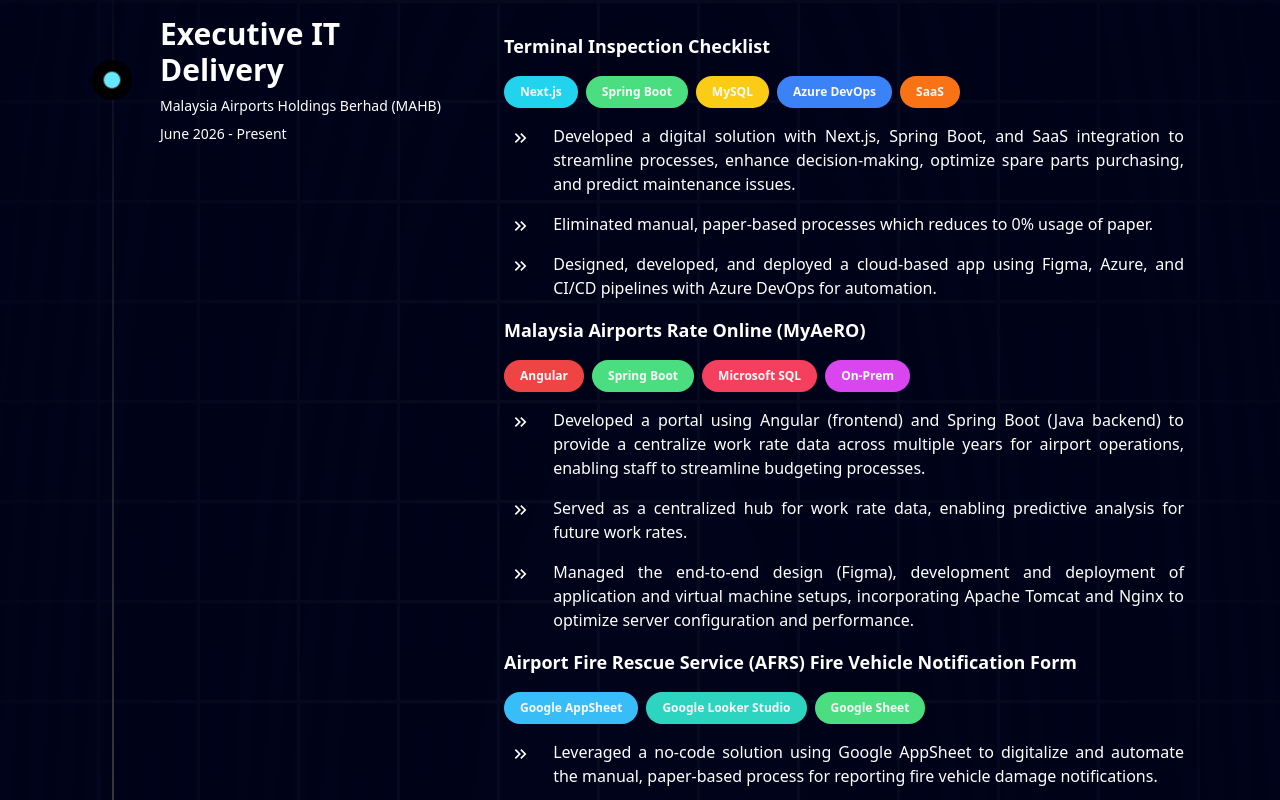
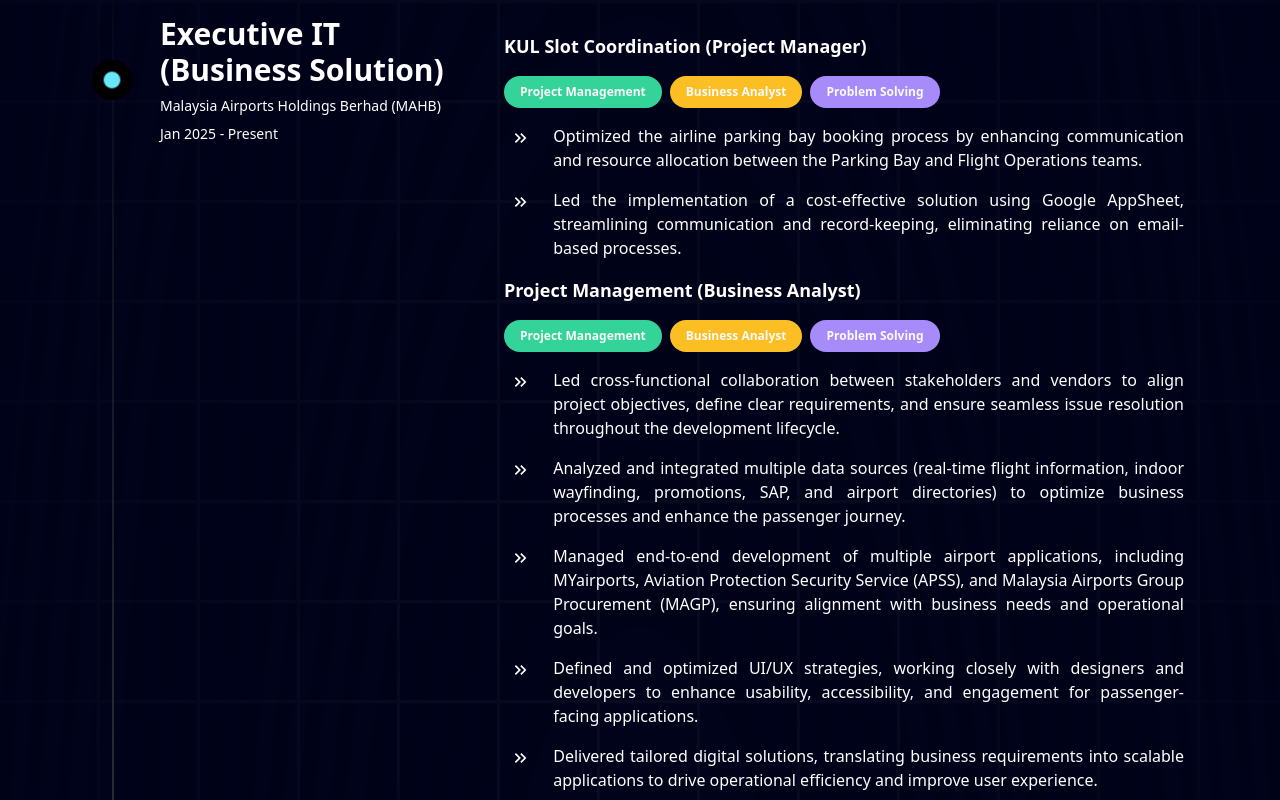
Before and after one commit to Ryukizo79/portfolionextjs, a Next.js app: page / in a window 1280 px wide. Shown: the part 1300-2100 px from the top of the page. Built offline with nearby package versions, Linux system fonts and the light colour scheme.

Commit message:
update new role

```diff
--- a/components/Achievements.tsx
+++ b/components/Achievements.tsx
@@ -109,24 +109,24 @@
       icon: '',
       link: 'https://www.linkedin.com/feed/update/urn:li:activity:7148888671570583554/',
     },
-    {
-      title: "IT Division Pinnacle Award 2024",
-      description:
-        "Recognized as a top performer within the first year of employment by providing innovative and effective solutions that significantly improved business operations. Consistently delivered best practices that streamlined processes, enhanced efficiency, and maximized user satisfaction, contributing to overall organizational success.",
-      header:
-        <div className="flex flex-1 w-full h-[10rem] min-h-[6rem] ">
-          <Image
-            alt=""
-            src='/aws cert.png'
-            width={1000}
-            height={1000}
-            className="rounded-t-lg  h-[10rem] min-h-[6rem]  w-full shadow-[0_0_24px_rgba(34,_42,_53,_0.06),_0_1px_1px_rgba(0,_0,_0,_0.05),_0_0_0_1px_rgba(34,_42,_53,_0.04),_0_0_4px_rgba(34,_42,_53,_0.08),_0_16px_68px_rgba(47,_48,_55,_0.05),_0_1px_0_rgba(255,_255,_255,_0.1)_inset]"
-          />
-        </div>,
-      className: "md:col-span-2",
-      icon: '',
-      link: '',
-    },
+    // {
+    //   title: "IT Division Pinnacle Award 2024",
+    //   description:
+    //     "Recognized as a top performer within the first year of employment by providing innovative and effective solutions that significantly improved business operations. Consistently delivered best practices that streamlined processes, enhanced efficiency, and maximized user satisfaction, contributing to overall organizational success.",
+    //   header:
+    //     <div className="flex flex-1 w-full h-[10rem] min-h-[6rem] ">
+    //       <Image
+    //         alt=""
+    //         src='/aws cert.png'
+    //         width={1000}
+    //         height={1000}
+    //         className="rounded-t-lg  h-[10rem] min-h-[6rem]  w-full shadow-[0_0_24px_rgba(34,_42,_53,_0.06),_0_1px_1px_rgba(0,_0,_0,_0.05),_0_0_0_1px_rgba(34,_42,_53,_0.04),_0_0_4px_rgba(34,_42,_53,_0.08),_0_16px_68px_rgba(47,_48,_55,_0.05),_0_1px_0_rgba(255,_255,_255,_0.1)_inset]"
+    //       />
+    //     </div>,
+    //   className: "md:col-span-2",
+    //   icon: '',
+    //   link: '',
+    // },
   ];
 
 
--- a/components/Experiences.tsx
+++ b/components/Experiences.tsx
@@ -5,9 +5,127 @@
 const Experiences = () => {
     const data = [
         {
+          title: "Executive IT (Business Solution)",
+          company: "Malaysia Airports Holdings Berhad (MAHB)",
+          year: "Jan 2025 - Present",
+          content: (
+            <div className="space-y-4 text-justify">
+              <p className="text-white sm:text-lg text-sm font-bold">
+                KUL Slot Coordination (Project Manager)
+              </p>
+              <div className="flex sm:flex-row flex-col sm:space-x-2 space-x-0 sm:space-y-0 space-y-4 w-full font-bold  text-xs">
+                <div className="flex flex-row space-x-2">
+                  <div className="w-fit rounded-full bg-emerald-400 px-4 py-2">
+                    Project Management
+                  </div>
+                </div>
+                <div className="flex flex-row space-x-2">
+                  <div className="w-fit rounded-full bg-amber-400 px-4 py-2">
+                    Business Analyst
+                  </div>
+                </div>
+                <div className="flex flex-row space-x-2">
+                  <div className="w-fit rounded-full bg-violet-400 px-4 py-2">
+                    Problem Solving
+                  </div>
+                </div>
+              </div>
+              <div className="flex flex-col space-y-4">
+                <div className="flex flex-row space-x-4 ">
+                  <MdKeyboardDoubleArrowRight  size={20} className="text-white mt-1 w-[5%]" />
+                  <p className="text-white sm:text-base text-xs w-[95%]">
+                    Optimized the airline parking bay booking process by enhancing communication and resource allocation between the Parking Bay and Flight Operations teams.
+                  </p>
+                </div>
+                <div className="flex flex-row space-x-4 ">
+                  <MdKeyboardDoubleArrowRight size={20} className="text-white mt-1 w-[5%]" />
+                  <p className="text-white sm:text-base text-xs w-[95%]">
+                    Led the implementation of a cost-effective solution using Google AppSheet, streamlining communication and record-keeping, eliminating reliance on email-based processes.
+                  </p>
+                </div>
+              </div>
+              {/* <div className="grid grid-cols-1 gap-4">
+                <Image
+                  alt=""
+                  src='/tsdweb.png'
+                  width={1000}
+                  height={1000}
+                  className="rounded-lg object-cover h-fit sm:h-46  w-full shadow-[0_0_24px_rgba(34,_42,_53,_0.06),_0_1px_1px_rgba(0,_0,_0,_0.05),_0_0_0_1px_rgba(34,_42,_53,_0.04),_0_0_4px_rgba(34,_42,_53,_0.08),_0_16px_68px_rgba(47,_48,_55,_0.05),_0_1px_0_rgba(255,_255,_255,_0.1)_inset]"
+                />
+
+              </div> */}
+              {/*  */}
+              <p className="text-white sm:text-lg text-sm font-bold">
+                Project Management (Business Analyst)
+              </p>
+              <div className="flex sm:flex-row flex-col sm:space-x-2 space-x-0 sm:space-y-0 space-y-4 w-full font-bold  text-xs">
+                <div className="flex flex-row space-x-2">
+                  <div className="w-fit rounded-full bg-emerald-400 px-4 py-2">
+                    Project Management
+                  </div>
+                </div>
+                <div className="flex flex-row space-x-2">
+                  <div className="w-fit rounded-full bg-amber-400 px-4 py-2">
+                    Business Analyst
+                  </div>
+                </div>
+                <div className="flex flex-row space-x-2">
+                  <div className="w-fit rounded-full bg-violet-400 px-4 py-2">
+                    Problem Solving
+                  </div>
+                </div>
+              </div>
+              <div className="flex flex-col space-y-4">
+                <div className="flex flex-row space-x-4 ">
+                  <MdKeyboardDoubleArrowRight  size={20} className="text-white mt-1 w-[5%]" />
+                  <p className="text-white sm:text-base text-xs w-[95%]">
+                    Led cross-functional collaboration between stakeholders and vendors to align project objectives, define clear requirements, and ensure seamless issue resolution throughout the development lifecycle.
+                  </p>
+                </div>
+                <div className="flex flex-row space-x-4 ">
+                  <MdKeyboardDoubleArrowRight size={20} className="text-white mt-1 w-[5%]" />
+                  <p className="text-white sm:text-base text-xs w-[95%]">
+                    Analyzed and integrated multiple data sources (real-time flight information, indoor wayfinding, promotions, SAP, and airport directories) to optimize business processes and enhance the passenger journey.
+                  </p>
+                </div>
+                <div className="flex flex-row space-x-4 ">
+                  <MdKeyboardDoubleArrowRight size={20} className="text-white mt-1 w-[5%]" />
+                  <p className="text-white sm:text-base text-xs w-[95%]">
+                    Managed end-to-end development of multiple airport applications, including MYairports, Aviation Protection Security Service (APSS), and Malaysia Airports Group Procurement (MAGP), ensuring alignment with business needs and operational goals.
+                  </p>
+                </div>
+                <div className="flex flex-row space-x-4 ">
+                  <MdKeyboardDoubleArrowRight size={20} className="text-white mt-1 w-[5%]" />
+                  <p className="text-white sm:text-base text-xs w-[95%]">
+                    Defined and optimized UI/UX strategies, working closely with designers and developers to enhance usability, accessibility, and engagement for passenger-facing applications.
+                  </p>
+                </div>
+                <div className="flex flex-row space-x-4 ">
+                  <MdKeyboardDoubleArrowRight size={20} className="text-white mt-1 w-[5%]" />
+                  <p className="text-white sm:text-base text-xs w-[95%]">
+                    Delivered tailored digital solutions, translating business requirements into scalable applications to drive operational efficiency and improve user experience.
+                  </p>
+                </div>
+              </div>
+              {/* <div className="grid grid-cols-1 gap-4">
+                <Image
+                  alt=""
+                  src='/myaeroweb.png'
+                  width={1000}
+                  height={1000}
+                  className="rounded-lg object-cover h-fit sm:h-46  w-full shadow-[0_0_24px_rgba(34,_42,_53,_0.06),_0_1px_1px_rgba(0,_0,_0,_0.05),_0_0_0_1px_rgba(34,_42,_53,_0.04),_0_0_4px_rgba(34,_42,_53,_0.08),_0_16px_68px_rgba(47,_48,_55,_0.05),_0_1px_0_rgba(255,_255,_255,_0.1)_inset]"
+                />
+
+              </div> */}
+
+            </div>
+
+          ),
+        },
+        {
           title: "Executive IT Delivery",
           company: "Malaysia Airports Holdings Berhad (MAHB)",
-          year: "June 2026 - Present",
+          year: "June 2023 - Dec 2024",
           content: (
             <div className="space-y-4 text-justify">
               <p className="text-white sm:text-lg text-sm font-bold">
@@ -173,40 +291,7 @@
 
               </div> */}
               {/*  */}
-              <p className="text-white font-bold sm:text-lg text-sm">
-                Project Management (Vendor Development)
-              </p>
-              <div className="flex sm:flex-row flex-col sm:space-x-2 space-x-0 sm:space-y-0 space-y-4 w-full font-bold  text-xs">
-                <div className="flex flex-row space-x-2">
-                  <div className="w-fit rounded-full bg-emerald-400 px-4 py-2">
-                    Project Management
-                  </div>
-                </div>
-                <div className="flex flex-row space-x-2">
-                  <div className="w-fit rounded-full bg-amber-400 px-4 py-2">
-                    Business Analyst
-                  </div>
-                </div>
-                <div className="flex flex-row space-x-2">
-                  <div className="w-fit rounded-full bg-violet-400 px-4 py-2">
-                    Problem Solving
-                  </div>
-                </div>
-              </div>
-              <div className="flex flex-col space-y-4">
-                <div className="flex flex-row space-x-4 ">
-                  <MdKeyboardDoubleArrowRight  size={20} className="text-white mt-1 w-[5%]" />
-                  <p className="text-white sm:text-base text-xs w-[95%]">
-                    Implemented Agile methodology to ensure the design and functionality align with business user requirements provided by the vendor.
-                  </p>
-                </div>
-                <div className="flex flex-row space-x-4 ">
-                  <MdKeyboardDoubleArrowRight size={20} className="text-white mt-1 w-[5%]" />
-                  <p className="text-white sm:text-base text-xs w-[95%]">
-                    Reviewed system designs and code, conducted testing, and managed team members to ensure vendors fully understood business user requirements while delivering solutions for APIs and frontend functionalities through comprehensive analysis of those requirements (MYairports and 2 other projects).
-                  </p>
-                </div>
-              </div>
+
             </div>
 
           ),
```
